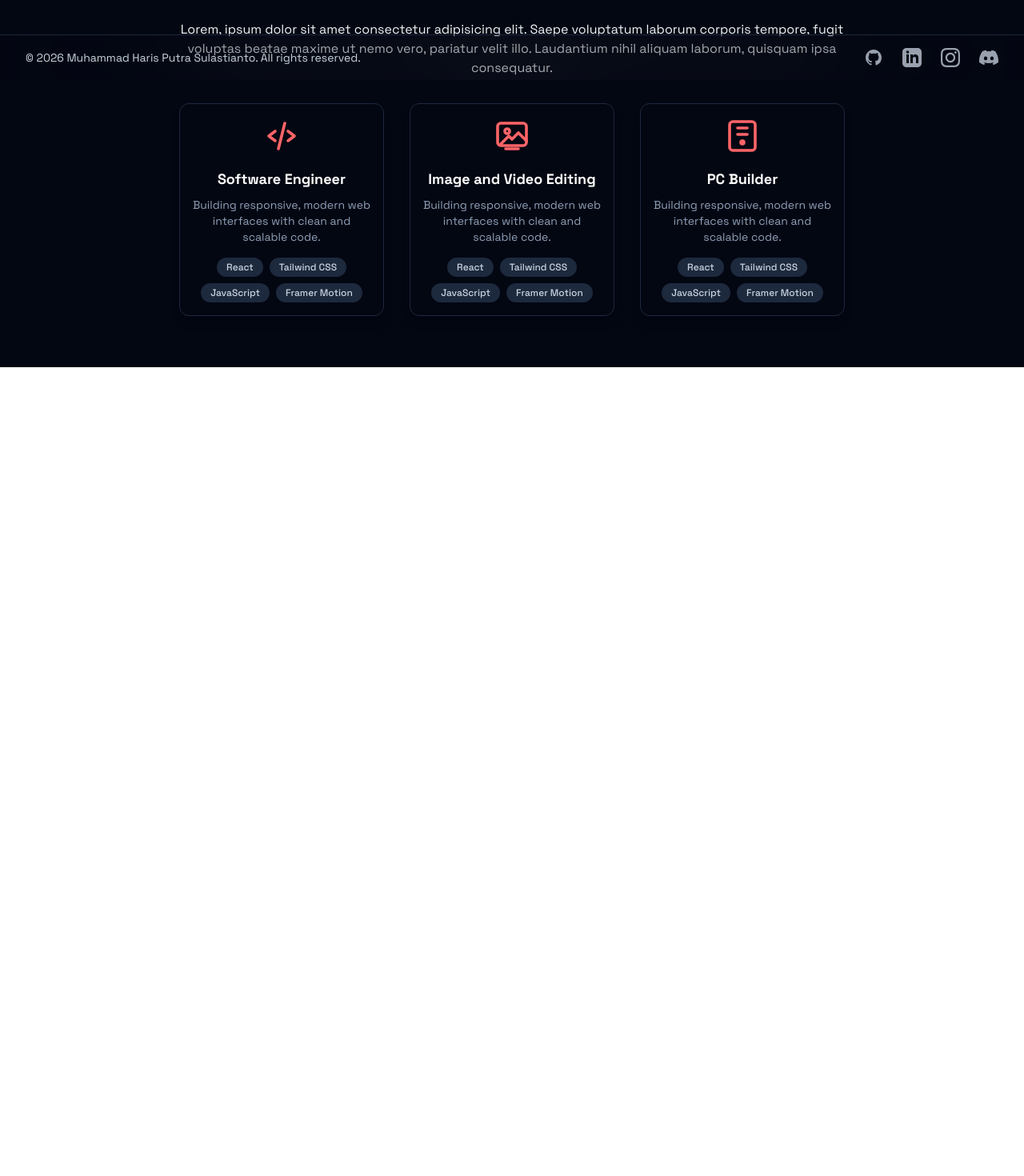
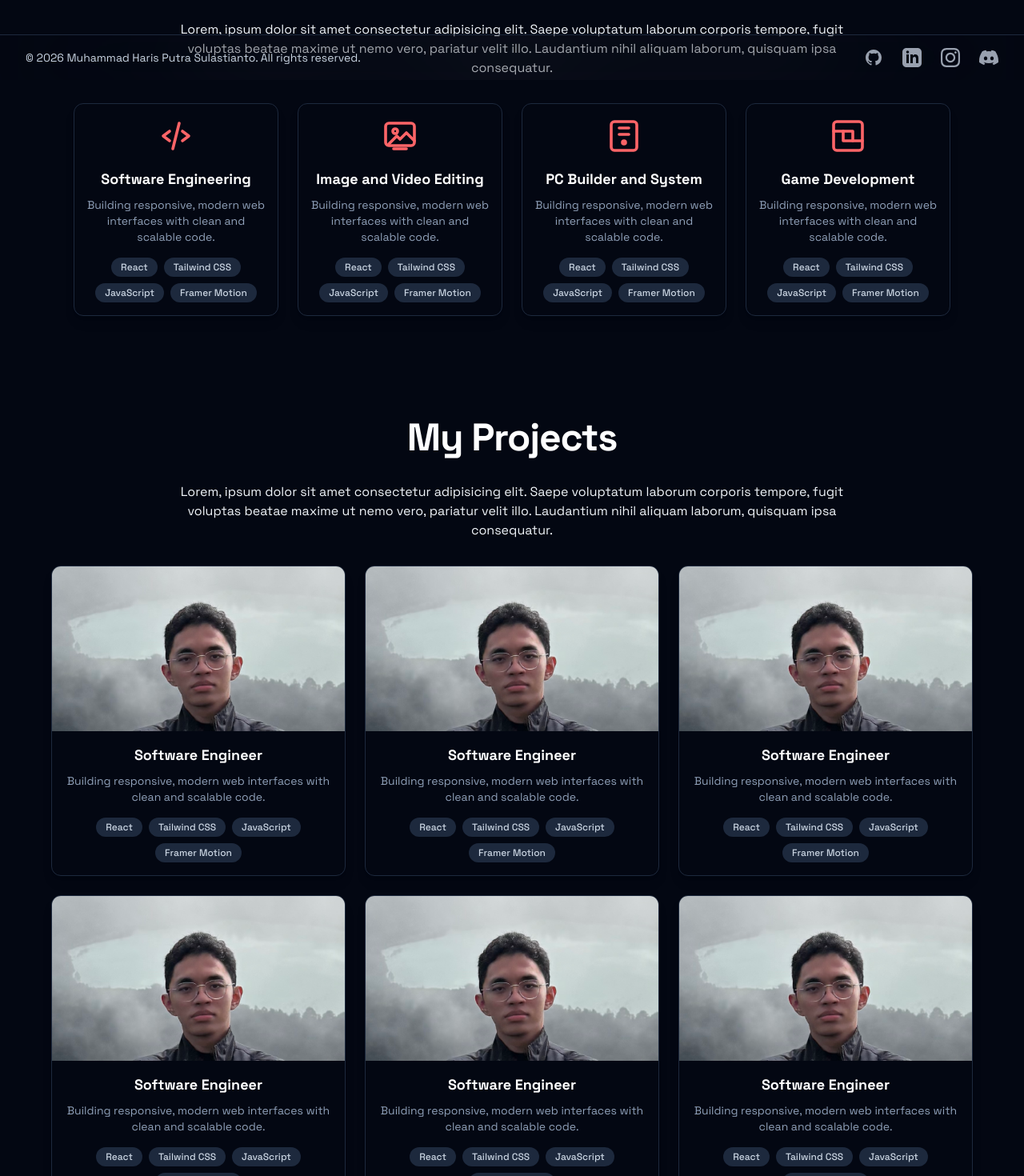
Before and after one commit to mhps-null/personal-website, a React (Vite) app: page / in a window 1280 px wide. Shown: the part 700-2170 px from the top of the page at 80% size. Before the commit the page ends 1159 px from the top, so only its background shows below. Built offline with nearby package versions, Linux system fonts and the light colour scheme.

Commit message:
feat: Projects Section

```diff
--- a/src/App.jsx
+++ b/src/App.jsx
@@ -2,6 +2,7 @@ import Header from "./layouts/Header"
 import Footer from "./layouts/Footer"
 import HeroSection from "./pages/HeroSection"
 import SkillsSection from "./pages/SkillsSection"
+import ProjectsSection from "./pages/ProjectsSection"
 
 function App() {
 
@@ -13,6 +14,7 @@ function App() {
 
         <HeroSection />
         <SkillsSection />
+        <ProjectsSection />
 
       </div>
     </main>
--- /dev/null
+++ b/src/components/CardProjects.jsx
@@ -0,0 +1,37 @@
+const CardProjects = ({ image, title, description, tag }) => {
+    return (
+        <div className="rounded-xl border border-slate-200 dark:border-slate-800
+                     overflow-hidden text-center shadow-lg">
+
+            <div className="w-full overflow-hidden relative aspect-video mx-auto text-blue-600 dark:text-red-400">
+                {image}
+            </div>
+
+            <div className="px-4 pb-4">
+                <h3 className="mt-4 text-lg font-bold text-slate-900 dark:text-white">
+                    {title}
+                </h3>
+
+                <p className="mt-2 text-sm text-slate-600 dark:text-slate-400">
+                    {description}
+                </p>
+
+                <div className="mt-4 flex flex-wrap justify-center gap-2">
+                    {tag.map((skill) => (
+                        <span
+                            key={skill}
+                            className="px-3 py-1 text-xs font-medium rounded-full
+                       bg-slate-100 text-slate-700
+                       dark:bg-slate-800 dark:text-slate-300"
+                        >
+                            {skill}
+                        </span>
+                    ))}
+                </div>
+            </div>
+
+        </div>
+    )
+}
+
+export default CardProjects
--- a/src/components/Card.jsx
+++ b/src/components/CardSkills.jsx
@@ -1,4 +1,4 @@
-const Card = ({ icon, title, description, skills }) => {
+const CardSkills = ({ icon, title, description, skills }) => {
     return (
         <div className="w-64 rounded-xl border border-slate-200 dark:border-slate-800
                     p-4 text-center shadow-lg">
@@ -32,4 +32,4 @@ const Card = ({ icon, title, description, skills }) => {
     )
 }
 
-export default Card
+export default CardSkills
--- a/src/constants/heroData.js
+++ /dev/null
@@ -1,11 +0,0 @@
-export const HERO_DATA = {
-  name: "Muhammad Haris Putra Sulastianto",
-  roles: [
-    "Web Developer",
-    "Game Developer",
-    "Computer Systems Enthusiast",
-    "Gamer",
-  ],
-  description:
-    "Lorem ipsum dolor sit amet consectetur adipisicing elit...",
-};
--- a/src/layouts/Header.jsx
+++ b/src/layouts/Header.jsx
@@ -4,7 +4,7 @@ import ThemeToggle from "./../components/ThemeToggle"
 const NAV_LINKS = [
     { name: 'About', href: '#about' },
     { name: 'Skills', href: '#skills' },
-    { name: 'Project', href: '#project' },
+    { name: 'Projects', href: '#projects' },
     { name: 'Contact', href: '#contact' },
 ]
 
--- a/src/pages/HeroSection.jsx
+++ b/src/pages/HeroSection.jsx
@@ -1,7 +1,18 @@
 import { useState, useEffect } from 'react';
 import profileImg from '../assets/Haris.png';
 import { motion, AnimatePresence } from "framer-motion"
-import { HERO_DATA } from "../constants/heroData"
+
+const HERO_DATA = {
+    name: "Muhammad Haris Putra Sulastianto",
+    roles: [
+        "Web Developer",
+        "Game Developer",
+        "Computer Systems Enthusiast",
+        "Gamer",
+    ],
+    description:
+        "Lorem ipsum dolor sit amet consectetur adipisicing elit...",
+};
 
 const HeroSection = () => {
     const [roleIndex, setRoleIndex] = useState(0);
--- /dev/null
+++ b/src/pages/ProjectsSection.jsx
@@ -0,0 +1,66 @@
+import CardProjects from "../components/CardProjects"
+
+const ProjectsSection = () => {
+
+    return (<section id="projects" className="w-full flex items-center justify-center py-16 px-4 sm:px-6 lg:px-8">
+        <div className="w-full max-w-7xl mx-auto flex flex-col items-center justify-between gap-8">
+            <h1 className="text-3xl lg:text-5xl font-black tracking-tight text-gray-900 dark:text-white">
+                My Projects
+            </h1>
+
+            <p className="w-3/4 text-center">Lorem, ipsum dolor sit amet consectetur adipisicing elit. Saepe voluptatum laborum corporis tempore, fugit voluptas beatae maxime ut nemo vero, pariatur velit illo. Laudantium nihil aliquam laborum, quisquam ipsa consequatur.</p>
+            <div className="grid gap-6 md:grid-cols-2 lg:grid-cols-3">
+                <CardProjects
+                    image={
+                        <img src="src\assets\Haris.png" />
+                    }
+                    title="Software Engineer"
+                    description="Building responsive, modern web interfaces with clean and scalable code."
+                    tag={["React", "Tailwind CSS", "JavaScript", "Framer Motion"]}
+                />
+                <CardProjects
+                    image={
+                        <img src="src\assets\Haris.png" />
+                    }
+                    title="Software Engineer"
+                    description="Building responsive, modern web interfaces with clean and scalable code."
+                    tag={["React", "Tailwind CSS", "JavaScript", "Framer Motion"]}
+                />
+                <CardProjects
+                    image={
+                        <img src="src\assets\Haris.png" />
+                    }
+                    title="Software Engineer"
+                    description="Building responsive, modern web interfaces with clean and scalable code."
+                    tag={["React", "Tailwind CSS", "JavaScript", "Framer Motion"]}
+                />
+                <CardProjects
+                    image={
+                        <img src="src\assets\Haris.png" />
+                    }
+                    title="Software Engineer"
+                    description="Building responsive, modern web interfaces with clean and scalable code."
+                    tag={["React", "Tailwind CSS", "JavaScript", "Framer Motion"]}
+                />
+                <CardProjects
+                    image={
+                        <img src="src\assets\Haris.png" />
+                    }
+                    title="Software Engineer"
+                    description="Building responsive, modern web interfaces with clean and scalable code."
+                    tag={["React", "Tailwind CSS", "JavaScript", "Framer Motion"]}
+                />
+                <CardProjects
+                    image={
+                        <img src="src\assets\Haris.png" />
+                    }
+                    title="Software Engineer"
+                    description="Building responsive, modern web interfaces with clean and scalable code."
+                    tag={["React", "Tailwind CSS", "JavaScript", "Framer Motion"]}
+                />
+            </div>
+        </div>
+    </section>)
+}
+
+export default ProjectsSection
--- a/src/pages/SkillsSection.jsx
+++ b/src/pages/SkillsSection.jsx
@@ -1,4 +1,4 @@
-import Card from "./../components/Card"
+import CardSkills from "../components/CardSkills"
 
 const SkillsSection = () => {
 
@@ -11,8 +11,8 @@ const SkillsSection = () => {
 
                 <p className="w-3/4 text-center">Lorem, ipsum dolor sit amet consectetur adipisicing elit. Saepe voluptatum laborum corporis tempore, fugit voluptas beatae maxime ut nemo vero, pariatur velit illo. Laudantium nihil aliquam laborum, quisquam ipsa consequatur.</p>
 
-                <div className="flex flex-wrap gap-8">
-                    <Card
+                <div className="grid gap-6 md:grid-cols-2 lg:grid-cols-4">
+                    <CardSkills
                         icon={
                             <svg
                                 xmlns="http://www.w3.org/2000/svg"
@@ -29,11 +29,11 @@ const SkillsSection = () => {
                                 <path d="M14 4l-4 16" />
                             </svg>
                         }
-                        title="Software Engineer"
+                        title="Software Engineering"
                         description="Building responsive, modern web interfaces with clean and scalable code."
                         skills={["React", "Tailwind CSS", "JavaScript", "Framer Motion"]}
                     />
-                    <Card
+                    <CardSkills
                         icon={
                             <svg xmlns="http://www.w3.org/2000/svg" viewBox="0 0 24 24"
                                 fill="none" stroke="currentColor" stroke-width="1.8"
@@ -48,7 +48,7 @@ const SkillsSection = () => {
                         description="Building responsive, modern web interfaces with clean and scalable code."
                         skills={["React", "Tailwind CSS", "JavaScript", "Framer Motion"]}
                     />
-                    <Card
+                    <CardSkills
                         icon={
                             <svg xmlns="http://www.w3.org/2000/svg" viewBox="0 0 24 24"
                                 fill="none" stroke="currentColor" stroke-width="1.8"
@@ -59,7 +59,27 @@ const SkillsSection = () => {
                                 <circle cx="12" cy="16" r="1" />
                             </svg>
                         }
-                        title="PC Builder"
+                        title="PC Builder and System"
+                        description="Building responsive, modern web interfaces with clean and scalable code."
+                        skills={["React", "Tailwind CSS", "JavaScript", "Framer Motion"]}
+                    />
+                    <CardSkills
+                        icon={
+                            <svg xmlns="http://www.w3.org/2000/svg"
+                                viewBox="0 0 24 24"
+                                fill="none"
+                                stroke="currentColor"
+                                strokeWidth="1.8"
+                                strokeLinecap="round"
+                                strokeLinejoin="round"
+                                className="w-full h-full">
+                                <rect x="3" y="3" width="18" height="18" rx="2" />
+                                <path d="M9 9h6v6H9z" />
+                                <path d="M3 9h6" />
+                                <path d="M15 15h6" />
+                            </svg>
+                        }
+                        title="Game Development"
                         description="Building responsive, modern web interfaces with clean and scalable code."
                         skills={["React", "Tailwind CSS", "JavaScript", "Framer Motion"]}
                     />
```
